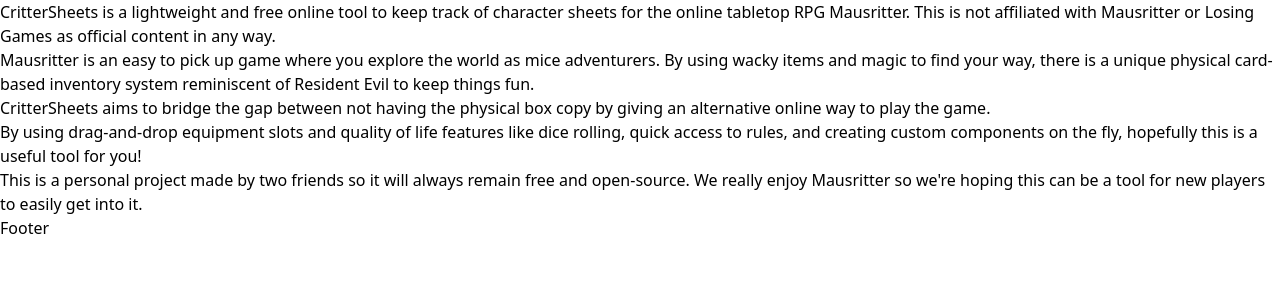
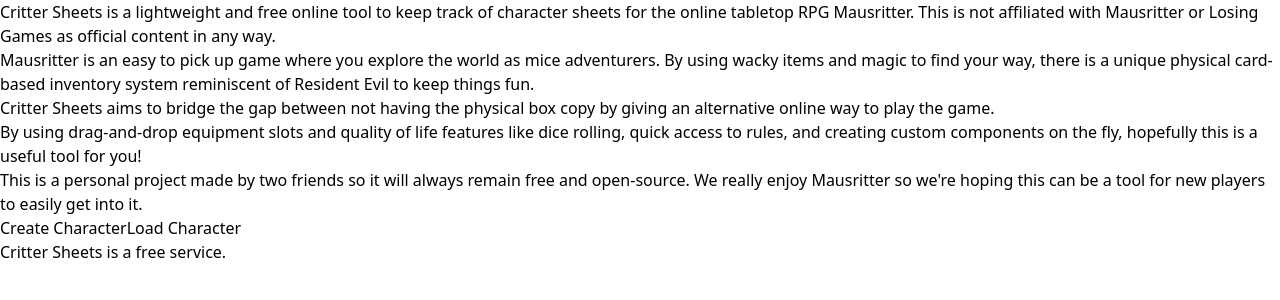
Before and after one commit to bryanjhdang/crittersheets, a React (Vite) app in the folder client/: page / in a window 1280 px wide. Shown: the top 300 px of the page. Built offline with nearby package versions, Linux system fonts and the light colour scheme.

Commit message:
Add react router

```diff
--- a/client/index.html
+++ b/client/index.html
@@ -4,7 +4,7 @@
     <meta charset="UTF-8" />
     <link rel="icon" type="image/svg+xml" href="" />
     <meta name="viewport" content="width=device-width, initial-scale=1.0" />
-    <title>CritterSheets</title>
+    <title>Critter Sheets</title>
   </head>
   <body>
     <div id="root"></div>
--- a/client/src/App.tsx
+++ b/client/src/App.tsx
@@ -1,21 +1,24 @@
 import './App.css'
-import { BrowserRouter as Router, Routes, Route } from 'react-router-dom';
-import { Landing } from './components/Landing';
-import { Footer } from './components/Layout';
+import { BrowserRouter as Router, Routes, Route, BrowserRouter } from 'react-router-dom';
+import { Landing } from './components/pages/Landing';
+import { Layout } from './components/Layout';
+import { CharacterSheet } from './components/pages/CharacterSheet';
+import { CharacterCreator } from './components/pages/CharacterCreator';
+import { NoPage } from './components/pages/NoPage';
 
 
 function App() {
 	return (
-		// <Router>
-		//     <Routes>
-		//         {/* <Route path="/" */}
-		//             {/* element={<About />} /> */}
-		//     </Routes>
-		// </Router>
-		<>
-			<Landing />
-			<Footer />
-		</>
+		<BrowserRouter>
+			<Routes>
+				<Route path="/" element={<Layout />}>
+					<Route index element={<Landing />} />
+					<Route path="create" element={<CharacterCreator />} />
+					<Route path="sheet" element={<CharacterSheet />} />
+					<Route path="*" element={<NoPage />} />
+				</Route>
+			</Routes>
+		</BrowserRouter>
 	);
 }
 
--- a/client/src/components/Layout.tsx
+++ b/client/src/components/Layout.tsx
@@ -1,15 +1,29 @@
-export const Header = () => {
+import { Outlet } from "react-router-dom";
+import { Text } from "./Typography";
+
+export const Layout = () => {
+  return (
+    <div className="flex flex-col h-screen just-between">
+      <Header />
+      <div className="mb-auto">
+        <Outlet />
+      </div>
+      <Footer />
+    </div>
+  )
+}
+
+const Header = () => {
   return (
     <>
-      <p>Header</p>
     </>
   )
 }
 
-export const Footer = () => {
+const Footer = () => {
   return (
-    <>
-      <p>Footer</p>
-    </>
+    <div className="bg-[#20232a] flex items-center justify-center">
+      <Text>Critter Sheets is a free service.</Text>
+    </div>
   )
 }
--- a/client/src/components/Landing.tsx
+++ b/client/src/components/pages/Landing.tsx
@@ -1,20 +1,26 @@
-import { Text } from "./Typography"
+import { Link } from "react-router-dom"
+import { Text } from "../Typography"
 
 export const Landing = () => {
   return (
-    <>
-      <AboutCritterSheets />
-      <AboutMausritter />
-      <HowToUse />
-      <Support />
-    </>
+    <div className="flex flex-row">
+      <div className="">
+        <AboutCritterSheets />
+        <AboutMausritter />
+        <HowToUse />
+        <Support />
+      </div>
+      <div className="">
+        <SheetActions />
+      </div>
+    </div>
   )
 }
 
 const AboutCritterSheets = () => {
   return (
     <>
-      <Text>CritterSheets is a lightweight and free online tool to keep track of character sheets for the online tabletop RPG Mausritter. This is not affiliated with Mausritter or Losing Games as official content in any way.</Text>
+      <Text>Critter Sheets is a lightweight and free online tool to keep track of character sheets for the online tabletop RPG Mausritter. This is not affiliated with Mausritter or Losing Games as official content in any way.</Text>
     </>
   )
 }
@@ -30,7 +36,7 @@
 const HowToUse = () => {
   return (
     <>
-      <Text>CritterSheets aims to bridge the gap between not having the physical box copy by giving an alternative online way to play the game.</Text>
+      <Text>Critter Sheets aims to bridge the gap between not having the physical box copy by giving an alternative online way to play the game.</Text>
       <Text>By using drag-and-drop equipment slots and quality of life features like dice rolling, quick access to rules, and creating custom components on the fly, hopefully this is a useful tool for you!</Text>
     </>
   )
@@ -43,3 +49,12 @@
     </>
   )
 }
+
+const SheetActions = () => {
+  return (
+    <div className="flex flex-col">
+      <Link to="/create">Create Character</Link>
+      <Link to="/sheet">Load Character</Link>
+    </div>
+  )
+}
--- /dev/null
+++ b/client/src/components/pages/NoPage.tsx
@@ -0,0 +1,7 @@
+export const NoPage = () => {
+  return (
+    <>
+      <p>No page found here.</p>
+    </>
+  )
+}
```
Also changed, not shown: client/src/utils/Header.css (deleted, +0 -7 lines), client/src/utils/Header.tsx (deleted, +0 -34 lines), client/src/components/Typography.tsx (line endings or trailing spaces), client/src/components/pages/CharacterCreator.tsx (renamed from client/src/components/CharacterCreator.tsx), client/src/components/pages/CharacterSheet.tsx (renamed from client/src/components/CharacterSheet.tsx).
